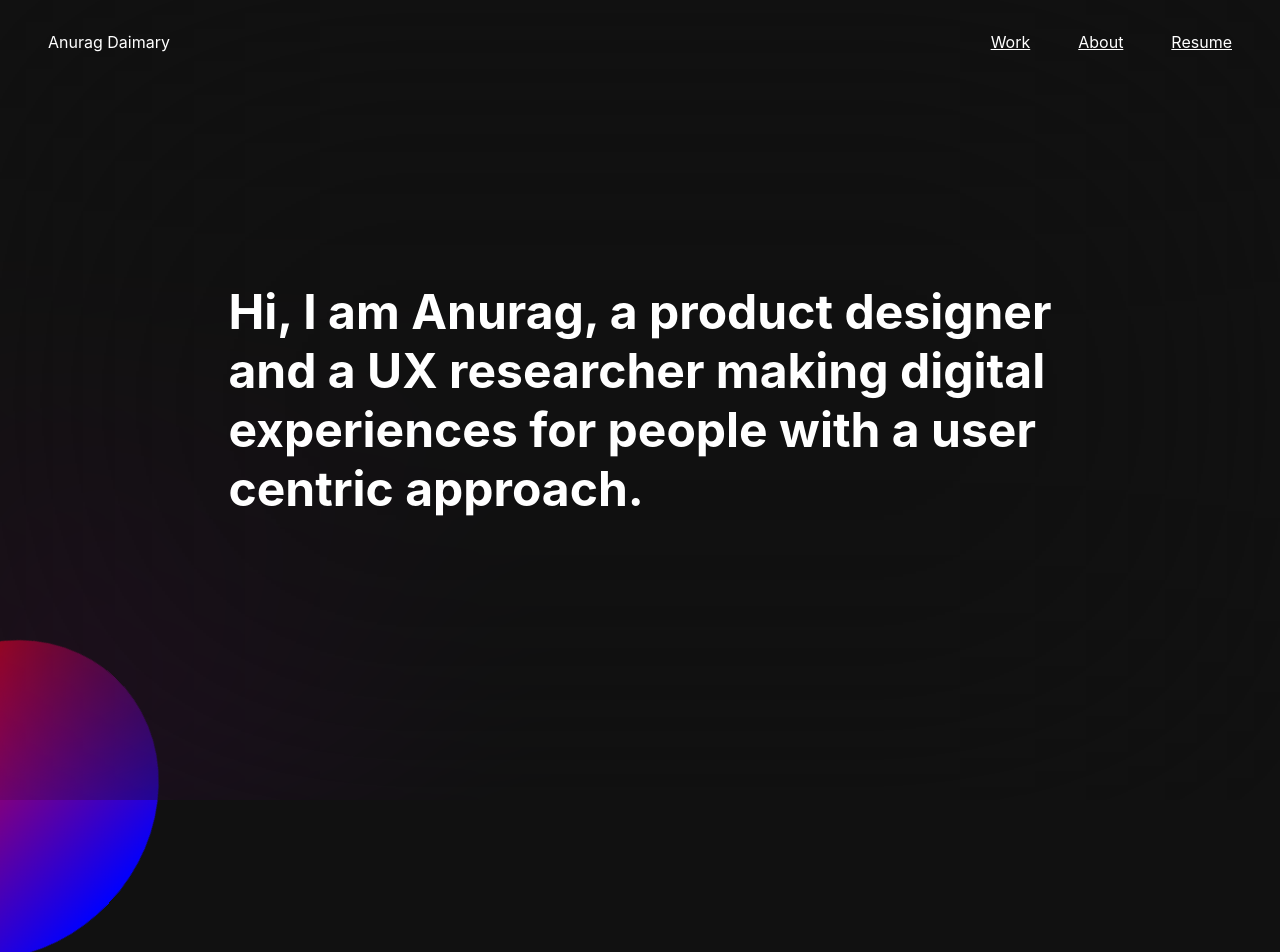
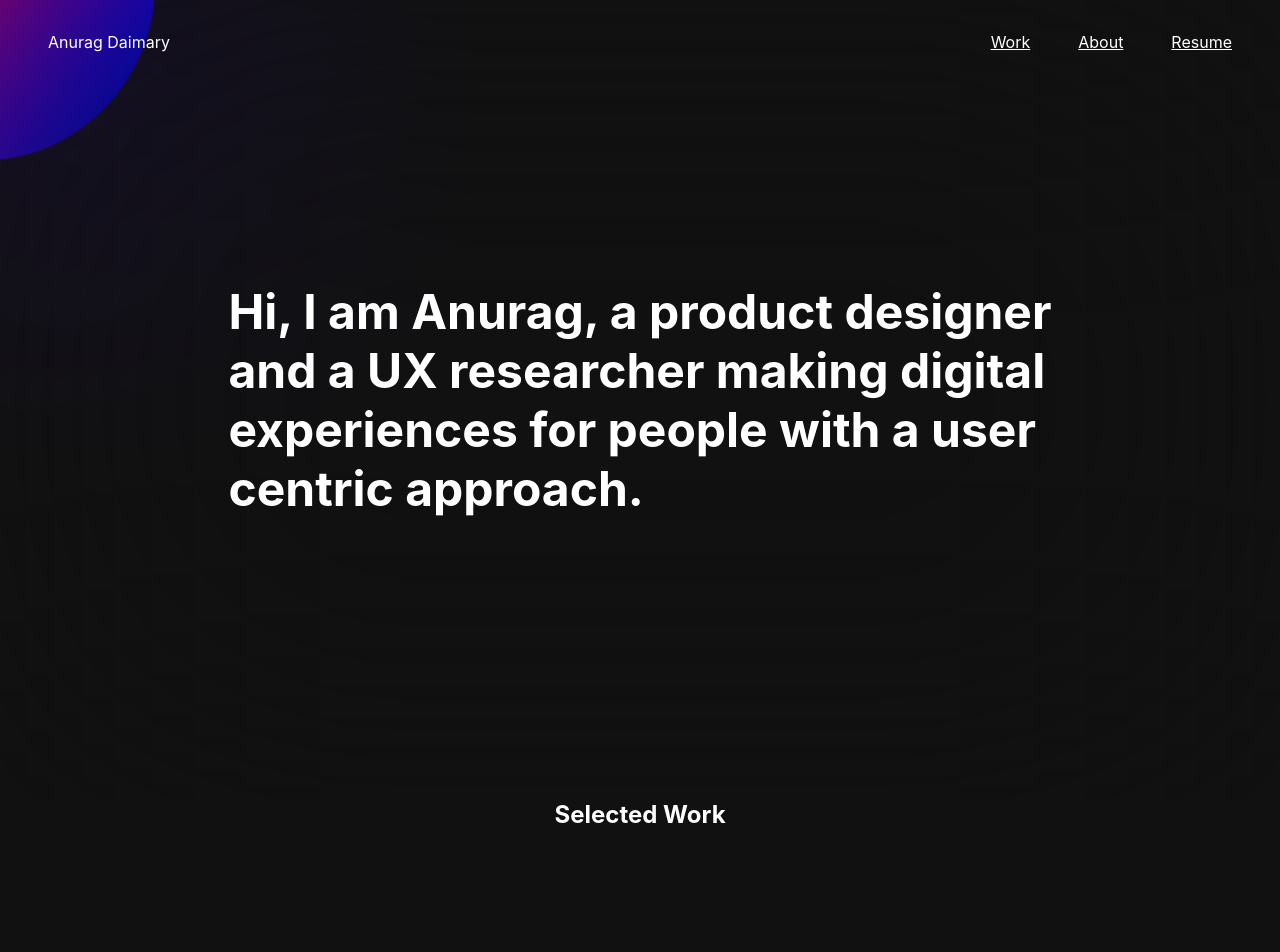
Before and after one commit to AnuragDaimary/Portfolio-Website, a React (Create React App) app: page / in a window 1280 px wide. Shown: the top 952 px of the page. After the commit the page ends 829 px from the top, so only its background shows below. Built offline with nearby package versions, Linux system fonts and the light colour scheme.

Commit message:
Retain position on page when user scrolls on menu open

```diff
--- a/src/App.css
+++ b/src/App.css
@@ -10,5 +10,4 @@
 
 body {
   background: #111;
-  overflow: hidden;
 }
--- a/src/App.tsx
+++ b/src/App.tsx
@@ -3,6 +3,7 @@ import "./App.css";
 import Blob from "components/Blob";
 import Navigation from "components/Navigation";
 import Main from "components/Main";
+import SelectedWork from "components/SelectedWork";
 
 const App: React.FC = () => {
   return (
@@ -10,6 +11,7 @@ const App: React.FC = () => {
       <Navigation />
       <div className="container">
         <Main />
+        <SelectedWork />
       </div>
       <Blob />
     </div>
--- a/src/components/Blob/index.tsx
+++ b/src/components/Blob/index.tsx
@@ -2,7 +2,7 @@ import React from "react";
 import useStyles from "./styles";
 
 const Blob: React.FC = () => {
-  const { blobScreen, blob } = useStyles();
+  const { blobScreen, blob, blobContainer } = useStyles();
   const blobRef = React.useRef<HTMLDivElement>(null);
 
   const mouseMove = (e: any) => {
@@ -24,10 +24,10 @@ const Blob: React.FC = () => {
     };
   }, []);
   return (
-    <>
+    <div className={blobContainer}>
       <div className={blobScreen}></div>
       <div ref={blobRef} className={blob}></div>
-    </>
+    </div>
   );
 };
 
--- a/src/components/Blob/styles.ts
+++ b/src/components/Blob/styles.ts
@@ -24,6 +24,15 @@ const useStyles = createUseStyles({
     translate: "-50% -50%",
     zIndex: -2,
     animation: "$rotate 5s linear infinite",
+  },
+  blobContainer: {
+    overflow: "hidden",
+    zIndex: -1,
+    position: "fixed",
+    top: 0,
+    left: 0,
+    height: "100vh",
+    width: "100vw",
   }
 })
 
--- a/src/components/Navigation/index.tsx
+++ b/src/components/Navigation/index.tsx
@@ -1,4 +1,4 @@
-import React from "react";
+import React, { useCallback } from "react";
 import useStyles from "./styles";
 import useIsMobileView from "hooks/useIsMobileView";
 import { FontAwesomeIcon } from "@fortawesome/react-fontawesome";
@@ -52,18 +52,58 @@ const MobileNavigationContainer: React.FC<MobileNavigationContainerProps> = ({
   );
 };
 
+interface MobileNavigationProps {
+  setIsMenuOpen: () => void;
+}
+
+const MobileNavigation: React.FC<MobileNavigationProps> = ({
+  setIsMenuOpen,
+}) => {
+  const scrollPosition = React.useRef({
+    top: window.scrollY,
+    left: window.scrollX,
+  });
+  const {
+    mobileMenuContainer,
+    mobileMenuCloseButton,
+    mobileMenuHeading,
+    mobileNavItemsContainer,
+    mobileNavItem,
+  } = useStyles();
+
+  const disableScroll = useCallback(
+    (e: Event) => {
+      const { top, left } = scrollPosition.current;
+      window.scrollTo(left, top);
+    },
+    [scrollPosition]
+  );
+
+  React.useEffect(() => {
+    window.addEventListener("scroll", disableScroll);
+
+    return () => {
+      window.removeEventListener("scroll", disableScroll);
+    };
+  }, [disableScroll]);
+
+  return (
+    <div className={mobileMenuContainer}>
+      <button className={mobileMenuCloseButton} onClick={setIsMenuOpen}>
+        <FontAwesomeIcon icon={faXmark} />
+      </button>
+      <h2 className={mobileMenuHeading}>Menu</h2>
+      <ul className={mobileNavItemsContainer}>
+        <NavigationItems className={mobileNavItem} />
+      </ul>
+    </div>
+  );
+};
+
 const Navigation: React.FC = () => {
   const [isMenuOpen, setIsMenuOpen] = React.useState(false);
 
-  const {
-    nav,
-    desktopNavItemsContainer,
-    mobileMenuContainer,
-    mobileMenuCloseButton,
-    mobileNavItemsContainer,
-    mobileNavItem,
-    mobileMenuHeading,
-  } = useStyles();
+  const { nav, desktopNavItemsContainer } = useStyles();
   const isMobileView = useIsMobileView();
 
   const renderDesktopNavigation = () => {
@@ -71,23 +111,6 @@ const Navigation: React.FC = () => {
       <ul className={desktopNavItemsContainer}>
         <NavigationItems />
       </ul>
-    );
-  };
-
-  const renderMobileNavigation = () => {
-    return (
-      <div className={mobileMenuContainer}>
-        <button
-          className={mobileMenuCloseButton}
-          onClick={() => setIsMenuOpen(false)}
-        >
-          <FontAwesomeIcon icon={faXmark} />
-        </button>
-        <h2 className={mobileMenuHeading}>Menu</h2>
-        <ul className={mobileNavItemsContainer}>
-          <NavigationItems className={mobileNavItem} />
-        </ul>
-      </div>
     );
   };
 
@@ -101,7 +124,9 @@ const Navigation: React.FC = () => {
           renderDesktopNavigation()
         )}
       </nav>
-      {isMobileView && isMenuOpen && renderMobileNavigation()}
+      {isMobileView && isMenuOpen && (
+        <MobileNavigation setIsMenuOpen={() => setIsMenuOpen(false)} />
+      )}
     </>
   );
 };
--- a/src/components/Navigation/styles.ts
+++ b/src/components/Navigation/styles.ts
@@ -34,7 +34,7 @@ const useStyles = createUseStyles({
   },
   mobileMenuContainer: {
     boxSizing: "border-box",
-    position: "absolute",
+    position: "fixed",
     top: 0,
     let: 0,
     width: "100vw",
--- /dev/null
+++ b/src/components/SelectedWork/index.tsx
@@ -0,0 +1,11 @@
+import React from "react";
+
+const SelectedWork: React.FC = () => {
+  return (
+    <section>
+      <h2>Selected Work</h2>
+    </section>
+  );
+};
+
+export default SelectedWork;
```
